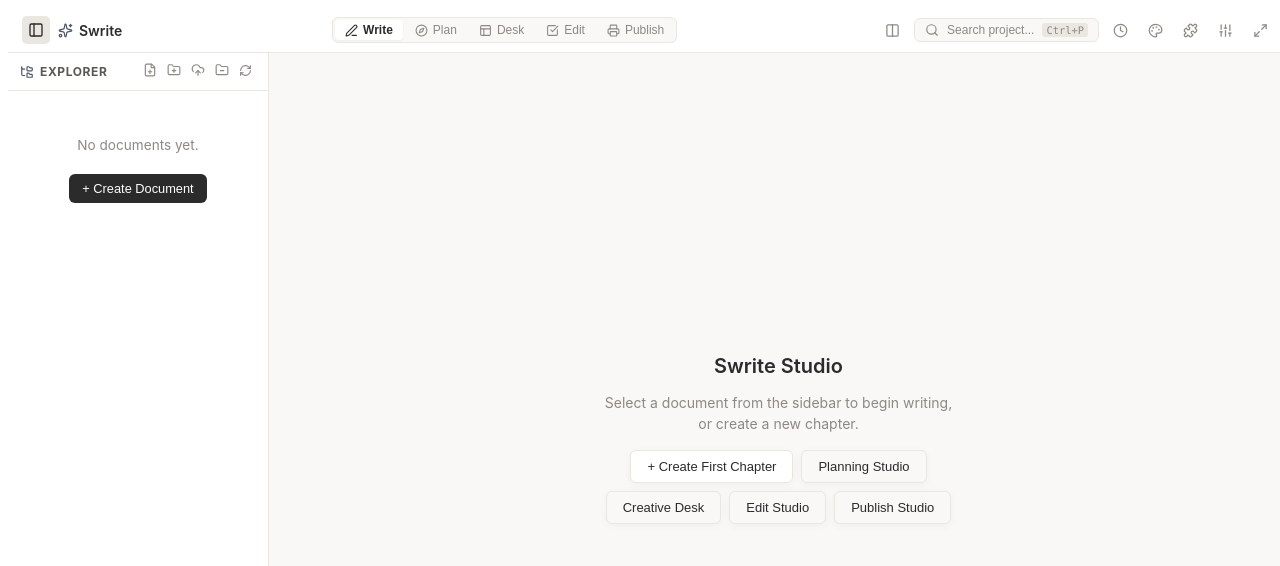
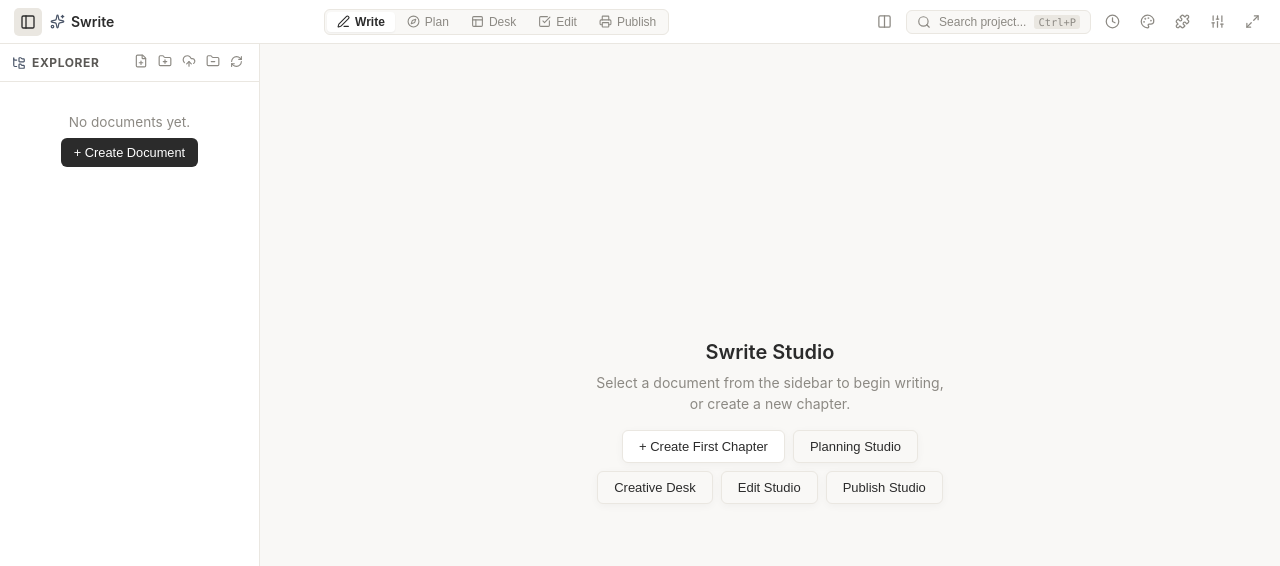
Before and after one commit to Sumeet-basfore/Swrite, a React (Vite) app: page / in a window 1280 px wide. Shown: the top 566 px of the page. Built offline with nearby package versions, Linux system fonts and the light colour scheme; what @milkdown/prose, @milkdown/utils would draw is missing.

Commit message:
fix(layout): flex containment for shell and editor, maximized window
Pre-existing work: replace 100vh/vw sizing with flex 100% plus minmax
containment, add a universal box reset, launch maximized, and relax the
large-tree benchmark threshold 150ms -> 250ms.

```diff
--- a/src-tauri/tauri.conf.json
+++ b/src-tauri/tauri.conf.json
@@ -19,6 +19,7 @@
         "minHeight": 600,
         "decorations": true,
         "resizable": true,
+        "maximized": true,
         "fullscreen": false
       }
     ],
--- a/src/editor/canvas/editor.css
+++ b/src/editor/canvas/editor.css
@@ -261,8 +261,11 @@
 .swrite-editor-container {
   display: flex;
   flex-direction: column;
-  height: 100vh;
+  flex: 1;
+  height: 100%;
+  min-height: 0;
   width: 100%;
+  min-width: 0;
   background-color: var(--bg-page);
   color: var(--text-ink);
   overflow: hidden;
--- a/src/shell/shell.css
+++ b/src/shell/shell.css
@@ -1,9 +1,27 @@
+/* Universal Base Reset */
+*, *::before, *::after {
+  box-sizing: border-box;
+  margin: 0;
+  padding: 0;
+}
+
+html, body, #root {
+  width: 100%;
+  height: 100%;
+  margin: 0;
+  padding: 0;
+  overflow: hidden;
+  background-color: var(--bg-desk, #f9f8f6);
+}
+
 /* App Shell Root */
 .swrite-app-shell {
   display: flex;
   flex-direction: column;
-  height: 100vh;
-  width: 100vw;
+  height: 100%;
+  width: 100%;
+  min-height: 0;
+  min-width: 0;
   overflow: hidden;
   background-color: var(--bg-desk);
   color: var(--text-ink);
@@ -158,12 +176,15 @@
 .swrite-shell-body {
   display: flex;
   flex: 1;
-  height: calc(100vh - 44px);
+  height: 100%;
+  min-height: 0;
+  width: 100%;
+  min-width: 0;
   overflow: hidden;
 }
 
 .in-focus-mode .swrite-shell-body {
-  height: 100vh;
+  height: 100%;
 }
 
 /* Sidebar */
```
Also changed, not shown: 1 other file (tests, documents, lock files or other folders).
